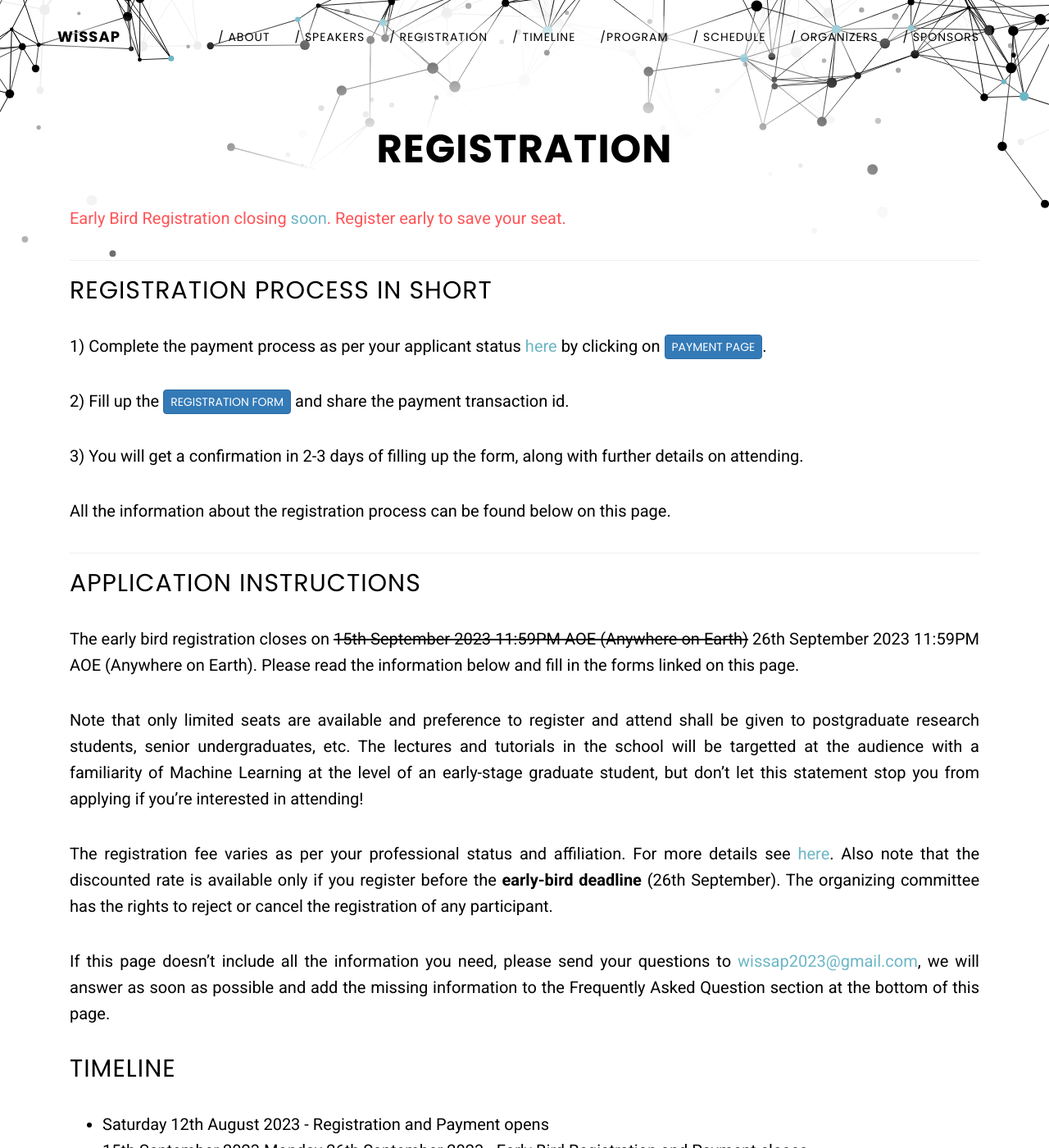
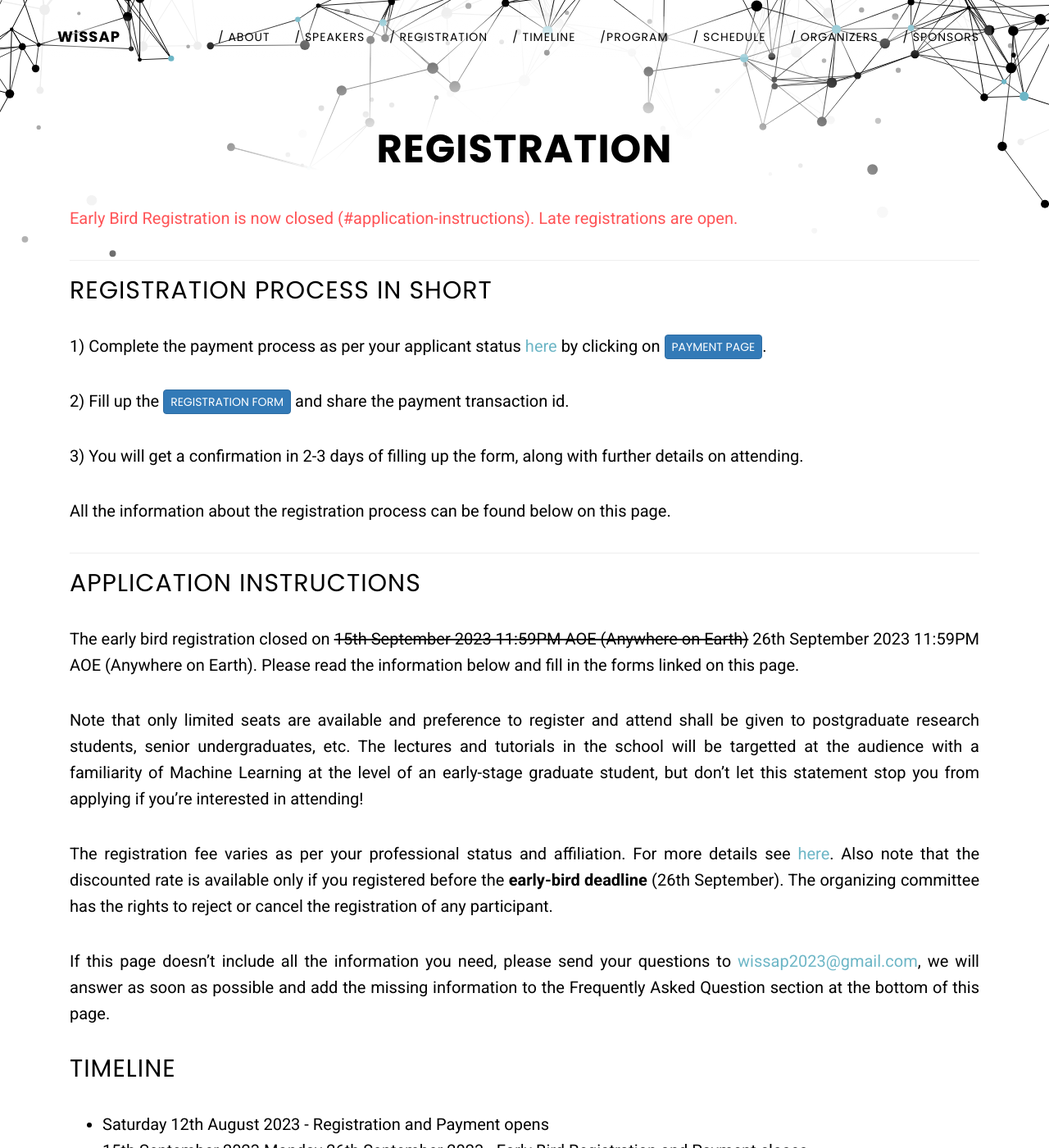
Before and after one commit to madhavlab/wissap23.madhavlab.com, a Jekyll site: the page built from registration.md, in a window 1280 px wide and 1400 px high. Shown: the whole window at 82% size. Built offline with Jekyll 4.4.1, drawn with Linux system fonts in a browser that asks for light colours.

Commit message:
update date

```diff
--- a/_data/wissap-timeline.yml
+++ b/_data/wissap-timeline.yml
@@ -4,7 +4,7 @@
 - date: 30 September
   description: Competition Registration Deadline
 
-- date: ~~1 October~~ 9 October
+- date: 9 October
   description: Abstract Submission Deadline
 
 - date: 28 October
--- a/registration.md
+++ b/registration.md
@@ -23,11 +23,10 @@ permalink: /registration
 }
 </style>
 
-<span style="color: #FF5356;">Early Bird Registration closing [soon](#application-instructions). Register early to save your seat.</span>
+<span style="color: #FF5356;">Early Bird Registration is now closed (#application-instructions). Late registrations are open.</span>
 
 <!-- <span style="color: #FF5356;">Registration is now closed. We thank all the applicants for their interest in the school. The results of the application process will be announced on 28th April 2023.</span> -->
 ---
-
 
 ## Registration process in short
 
@@ -45,13 +44,13 @@ All the information about the registration process can be found below on this pa
 
 ## Application instructions
 
-The early bird registration closes on ~~15th September 2023 11:59PM AOE (Anywhere on Earth)~~ 26th September 2023 11:59PM AOE (Anywhere on Earth).
+The early bird registration closed on ~~15th September 2023 11:59PM AOE (Anywhere on Earth)~~ 26th September 2023 11:59PM AOE (Anywhere on Earth).
 Please read the information below and fill in the forms linked on this page.
 
 Note that only limited seats are available and preference to register and attend shall be given to postgraduate research students, senior undergraduates, etc.
 The lectures and tutorials in the school will be targetted at the audience with a familiarity of Machine Learning at the level of an early-stage graduate student, but don’t let this statement stop you from applying if you’re interested in attending!
 
-The registration fee varies as per your professional status and affiliation. For more details see [here](#costs). Also note that the discounted rate is available only if you register before the **early-bird deadline** (26th September).
+The registration fee varies as per your professional status and affiliation. For more details see [here](#costs). Also note that the discounted rate is available only if you registered before the **early-bird deadline** (26th September).
 The organizing committee has the rights to reject or cancel the registration of any participant.
 
 If this page doesn’t include all the information you need, please send your questions to [{{ site.email }}](mailto:{{ site.email }}), we will answer as soon as possible and add the missing information to the Frequently Asked Question section at the bottom of this page.
```
